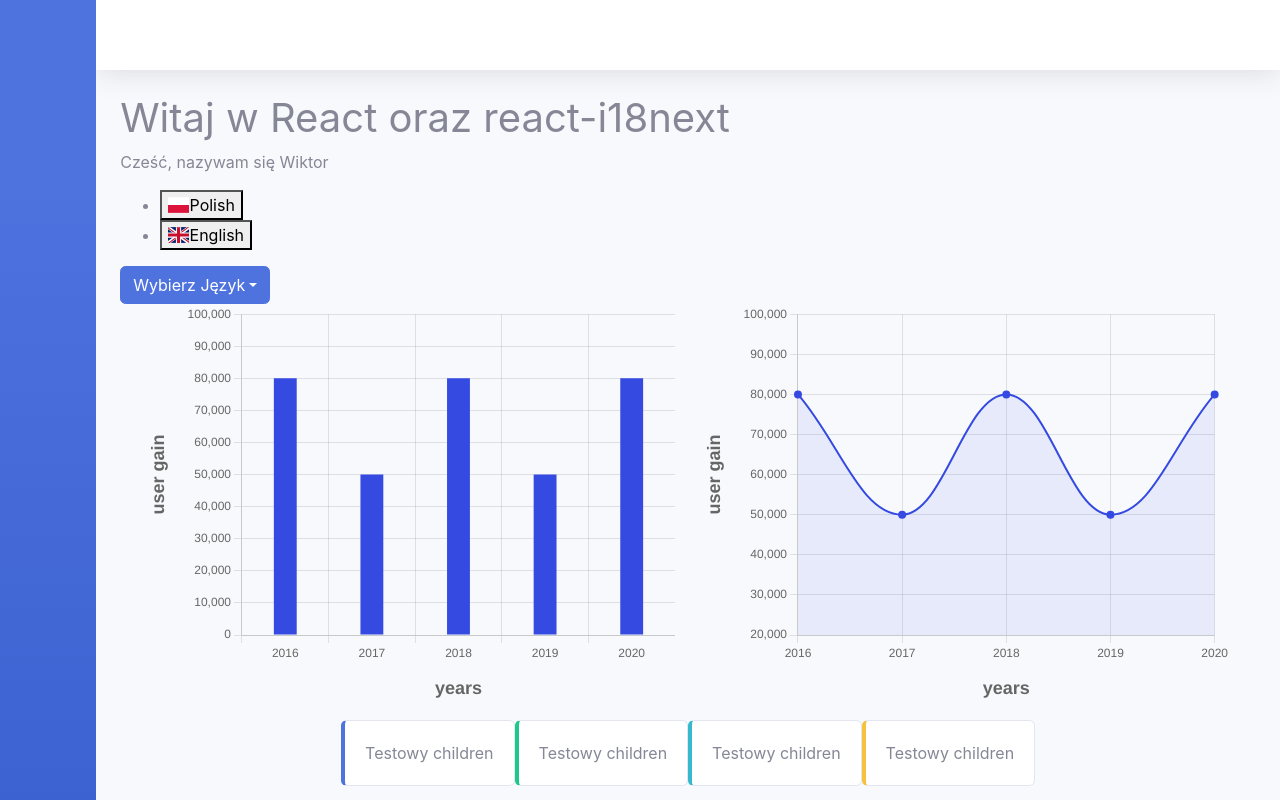
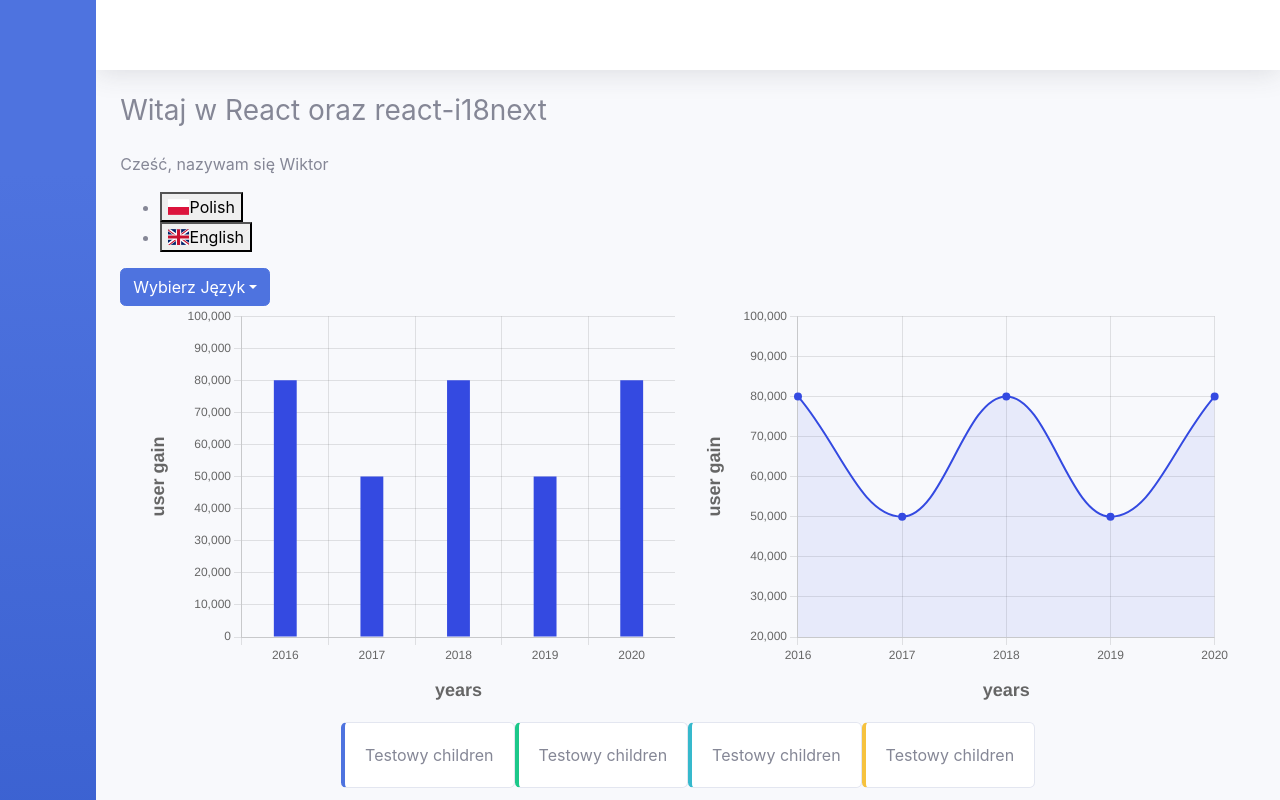
Before and after one commit to grupadotnet/Aqua-Sharp-Frontend, a React (Vite) app: page /dashboard in a window 1280 px wide. Shown: the top 800 px of the page. Built offline with nearby package versions, Linux system fonts and the light colour scheme.

Commit message:
Title component added

```diff
--- a/src/components/index.ts
+++ b/src/components/index.ts
@@ -11,4 +11,5 @@ export { default as EmailInput } from './input/EmailInput';
 export { default as Card } from './card/Card';
 export { default as DataCard } from './card/DataCard';
 export { default as LightControlCard } from './card/LightControlCard';
-export { default as Tile } from './tile/Tile';
+export { default as Tile } from './Tile/Tile';
+export { default as Title } from './title/Title';
--- a/src/pages/edit/index.tsx
+++ b/src/pages/edit/index.tsx
@@ -2,13 +2,13 @@ import { Col, Container, Row } from 'react-bootstrap';
 import Form from 'react-bootstrap/Form';
 import { useTranslation } from 'react-i18next';
 
-import { Button, Card, Input, Tile } from '@/components';
+import { Button, Card, Input, Tile, Title } from '@/components';
 
 export const Edit: React.FC = () => {
   const { t } = useTranslation();
   return (
     <Form>
-      <h3 className="mb-4">{t('aquarium_setup')}</h3>
+      <Title title={t('aquarium_setup')} />
       <Row>
         <Col md>
           <Tile title={t('parameters')}>
--- a/src/pages/newAquarium/index.tsx
+++ b/src/pages/newAquarium/index.tsx
@@ -2,13 +2,13 @@ import { Col, Container, Row } from 'react-bootstrap';
 import Form from 'react-bootstrap/Form';
 import { useTranslation } from 'react-i18next';
 
-import { Button, Card, Input, Tile } from '@/components';
+import { Button, Card, Input, Tile, Title } from '@/components';
 
 export const NewAquariumView: React.FC = () => {
   const { t } = useTranslation();
   return (
     <Form>
-      <h3 className="mb-4">{t('aquarium_setup')}</h3>
+      <Title title={t('aquarium_setup')} />
       <Row>
         <Col md>
           <Tile title={t('parameters')}>
--- a/src/pages/settings/index.tsx
+++ b/src/pages/settings/index.tsx
@@ -8,13 +8,14 @@ import {
   LanguageDropdown,
   PasswordInput,
   Tile,
+  Title,
 } from '@/components';
 
 export const Settings: React.FC = () => {
   const { t } = useTranslation();
   return (
     <Container>
-      <h3 className="mb-4">{t('profile')}</h3>
+      <Title title={t('profile')} />
       <Row>
         <Col md>
           <Tile title={t('password_change')}>
--- a/src/pages/working/index.tsx
+++ b/src/pages/working/index.tsx
@@ -22,6 +22,7 @@ import {
   LineChart,
   PasswordInput,
   Tile,
+  Title,
 } from '@/components';
 
 import './Working.scss';
@@ -36,7 +37,7 @@ export const Working: React.FC = () => {
   return (
     <div>
       {/* i18next start */}
-      <h1>{t('welcome_to_react')}</h1>
+      <Title title={t('welcome_to_react')} />
       <p>{t('variable_example', { name })}</p>
 
       {/* LANGUAGE SWITCH WORKING VERSION */}
```
Also changed, not shown: src/components/title/Title.tsx (added, +9 -0 lines).
